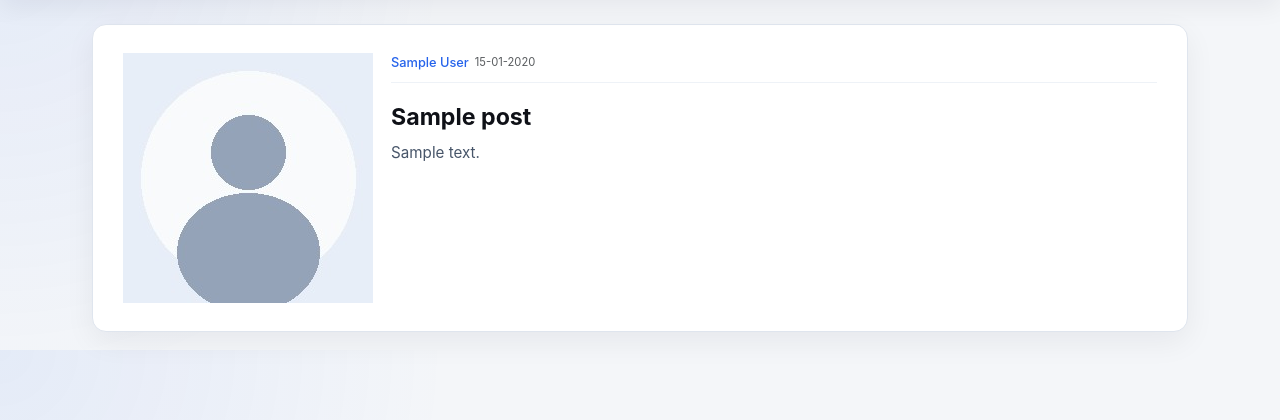
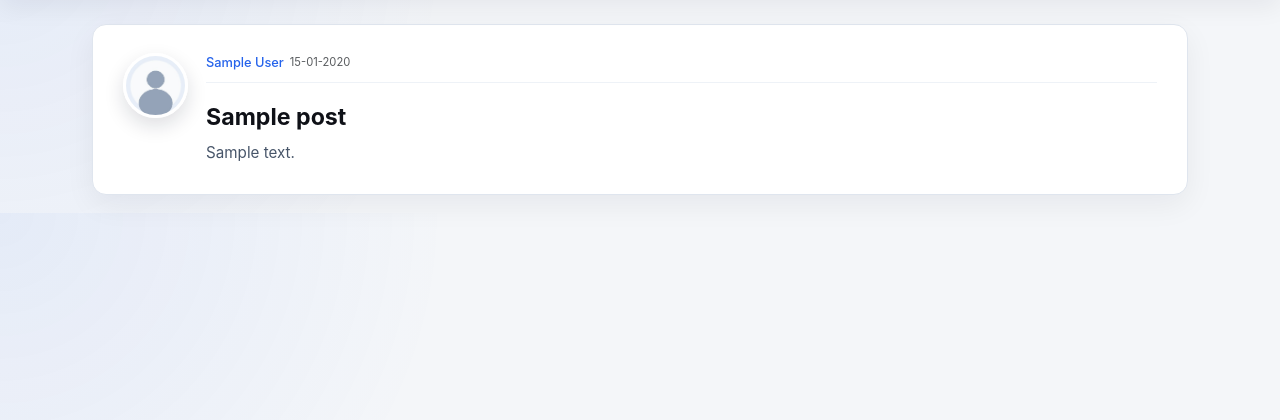
Before and after one commit to adithyaabhiram-28/AbyNest, a Flask app: page /post/1 in a window 1280 px wide. Shown: the part 56-476 px from the top of the page. Run offline with Flask 3, Linux system fonts and the light colour scheme; tables that the repository leaves empty hold one stand-in row (values such as "Sample post").

Commit message:
Updated AbyNest

```diff
--- a/flaskblog/templates/home.html
+++ b/flaskblog/templates/home.html
@@ -4,7 +4,7 @@
         {% for post in posts.items %}
             <article class="media content-section">
                 <!-- <img class="rounded-circle article-img" src="{{ url_for('static', filename='profile_pics/' + post.author.image) }}" alt="{{ url_for('static', filename='profile_pics/default.jpg') }}"> -->
-                 <img src="{{ url_for('static', filename='profile_pics/default.jpg') }}" alt="Profile picture">
+                 <img class="rounded-circle article-img" src="{{ url_for('static', filename='profile_pics/default.jpg') }}" alt="Profile picture">
             <div class="media-body">
                 <div class="article-metadata">
                 <a class="mr-2" href="{{ url_for('users.user_posts', uname=post.author.uname) }}">{{ post.author.uname }}</a>
--- a/flaskblog/templates/post.html
+++ b/flaskblog/templates/post.html
@@ -2,7 +2,7 @@
 {% block content %}
     <article class="media content-section">
         <!-- <img class="rounded-circle article-img" src="{{ url_for('static',filename='profile_pics/' + post.author.image) }}" alt="{{ url_for('static', filename='profile_pics/default.jpg') }}"> -->
-        <img src="{{ url_for('static', filename='profile_pics/default.jpg') }}" alt="Profile picture">
+        <img class="rounded-circle article-img" src="{{ url_for('static', filename='profile_pics/default.jpg') }}" alt="Profile picture">
     <div class="media-body">
         <div class="article-metadata">
             <a class="mr-2" href="#">{{ post.author.uname }}</a>
--- a/flaskblog/templates/user_posts.html
+++ b/flaskblog/templates/user_posts.html
@@ -4,7 +4,7 @@
     {% for post in posts.items %}
         <article class="media content-section">
             <!-- <img class="rounded-circle article-img" src="{{ url_for('static', filename='profile_pics/' + post.author.image) }}" alt="{{ url_for('static', filename='profile_pics/default.jpg') }}"> -->
-            <img src="{{ url_for('static', filename='profile_pics/default.jpg') }}" alt="Profile picture">
+            <img class="rounded-circle article-img" src="{{ url_for('static', filename='profile_pics/default.jpg') }}" alt="Profile picture">
         <div class="media-body">
             <div class="article-metadata">
             <a class="mr-2" href="{{ url_for('users.user_posts', uname=post.author.uname) }}">{{ post.author.uname }}</a>
```
